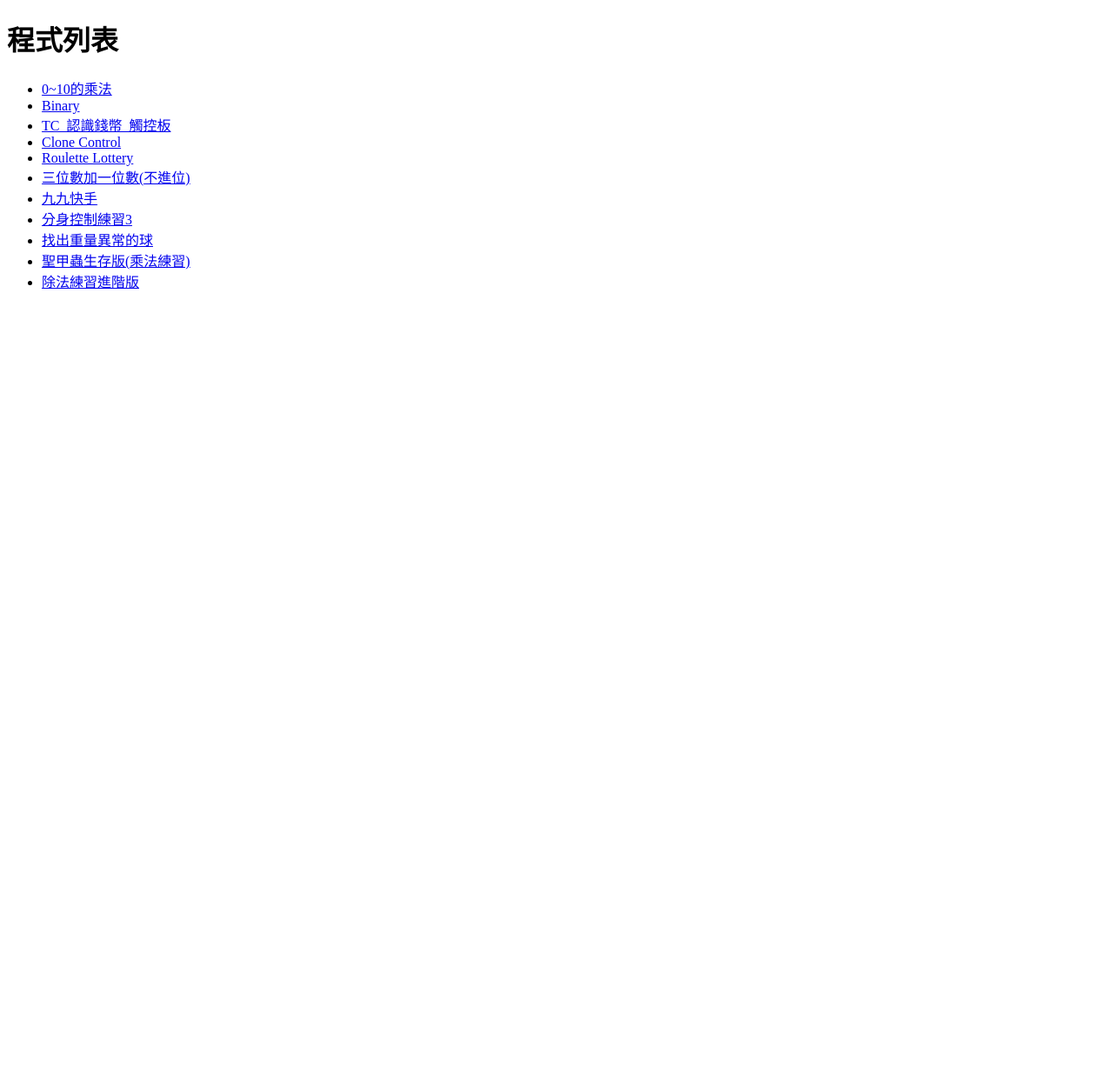
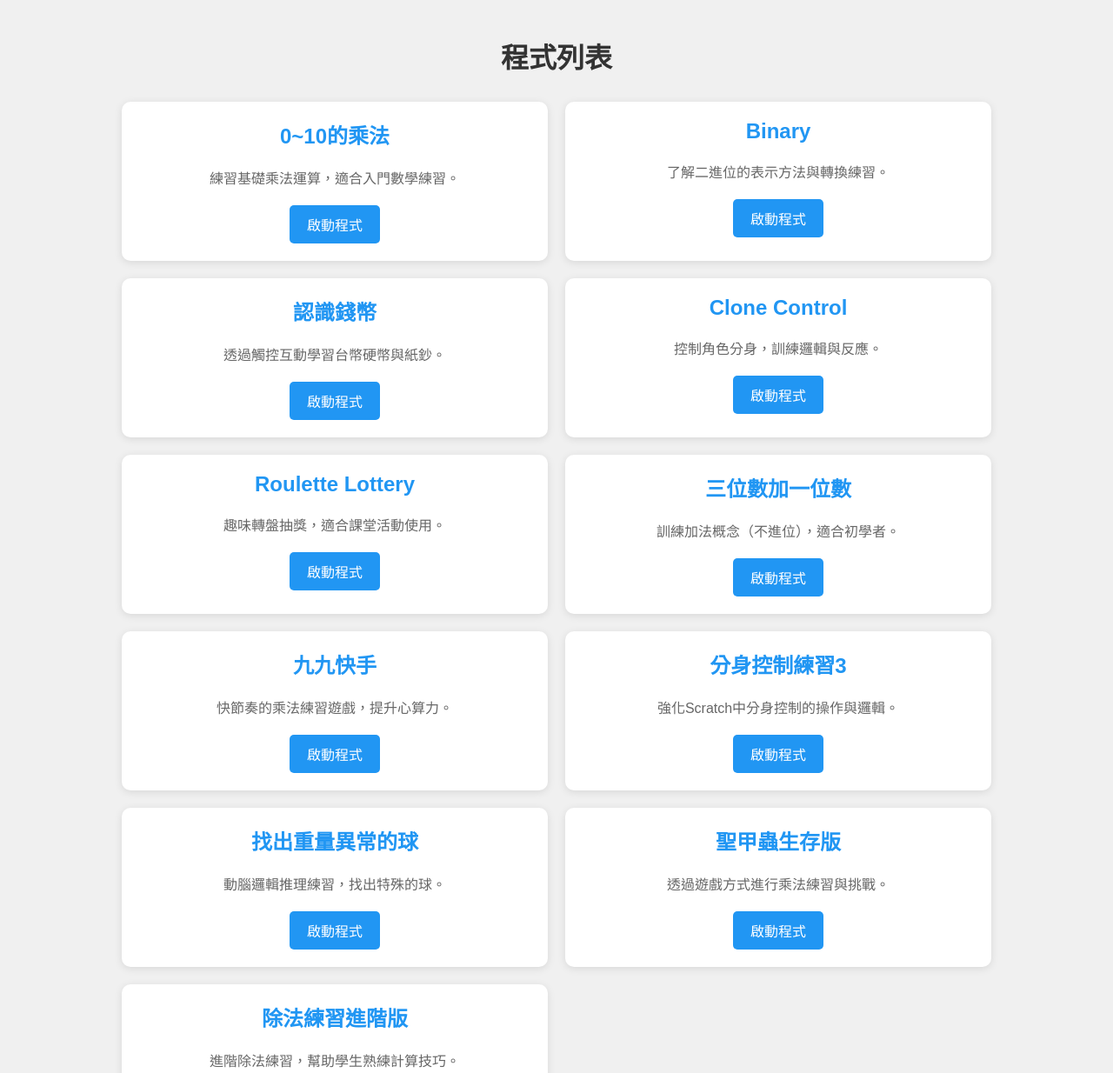
Before and after one commit to u854007/Scratch, a plain HTML site: page index.html in a window 1280 px wide. Shown: the top 1234 px of the page at 87% size. Before the commit the page ends 800 px from the top, so only its background shows below. Drawn offline with Linux system fonts and the light colour scheme.

Commit message:
Update index.html

```diff
--- a/index.html
+++ b/index.html
@@ -4,21 +4,127 @@
     <meta charset="UTF-8">
     <meta name="viewport" content="width=device-width, initial-scale=1.0">
     <title>程式列表</title>
+    <style>
+        body {
+            font-family: Arial, sans-serif;
+            margin: 0;
+            padding: 20px;
+            background-color: #f0f0f0;
+            display: flex;
+            flex-direction: column;
+            align-items: center;
+        }
+
+        h1 {
+            color: #333;
+            text-align: center;
+            margin-bottom: 30px;
+        }
+
+        .tools-container {
+            display: grid;
+            grid-template-columns: repeat(2, 1fr);
+            gap: 20px;
+            max-width: 1000px;
+            width: 100%;
+        }
+
+        .tool-card {
+            background-color: white;
+            border-radius: 10px;
+            padding: 20px;
+            text-align: center;
+            box-shadow: 0 2px 10px rgba(0,0,0,0.1);
+            transition: transform 0.3s ease;
+        }
+
+        .tool-card:hover {
+            transform: translateY(-5px);
+        }
+
+        .tool-card h2 {
+            color: #2196F3;
+            margin-top: 0;
+        }
+
+        .tool-card p {
+            color: #666;
+            margin-bottom: 20px;
+        }
+
+        .tool-card a {
+            display: inline-block;
+            padding: 10px 20px;
+            background-color: #2196F3;
+            color: white;
+            text-decoration: none;
+            border-radius: 5px;
+            transition: background-color 0.3s ease;
+        }
+
+        .tool-card a:hover {
+            background-color: #1976D2;
+        }
+    </style>
 </head>
 <body>
     <h1>程式列表</h1>
-    <ul>
-        <li><a href="0~10的乘法.html">0~10的乘法</a></li>
-        <li><a href="Binary.html">Binary</a></li>
-        <li><a href="TC_認識錢幣_觸控板.html">TC_認識錢幣_觸控板</a></li>
-        <li><a href="clone_control.html">Clone Control</a></li>
-        <li><a href="roulette_lottery.html">Roulette Lottery</a></li>
-        <li><a href="三位數加一位數(不進位).html">三位數加一位數(不進位)</a></li>
-        <li><a href="九九快手.html">九九快手</a></li>
-        <li><a href="分身控制練習3.html">分身控制練習3</a></li>
-        <li><a href="找出重量異常的球.html">找出重量異常的球</a></li>
-        <li><a href="聖甲蟲生存版(乘法練習).html">聖甲蟲生存版(乘法練習)</a></li>
-        <li><a href="除法練習進階版.html">除法練習進階版</a></li>
-    </ul>
+    <div class="tools-container">
+        <div class="tool-card">
+            <h2>0~10的乘法</h2>
+            <p>練習基礎乘法運算，適合入門數學練習。</p>
+            <a href="0~10的乘法.html">啟動程式</a>
+        </div>
+        <div class="tool-card">
+            <h2>Binary</h2>
+            <p>了解二進位的表示方法與轉換練習。</p>
+            <a href="Binary.html">啟動程式</a>
+        </div>
+        <div class="tool-card">
+            <h2>認識錢幣</h2>
+            <p>透過觸控互動學習台幣硬幣與紙鈔。</p>
+            <a href="TC_認識錢幣_觸控板.html">啟動程式</a>
+        </div>
+        <div class="tool-card">
+            <h2>Clone Control</h2>
+            <p>控制角色分身，訓練邏輯與反應。</p>
+            <a href="clone_control.html">啟動程式</a>
+        </div>
+        <div class="tool-card">
+            <h2>Roulette Lottery</h2>
+            <p>趣味轉盤抽獎，適合課堂活動使用。</p>
+            <a href="roulette_lottery.html">啟動程式</a>
+        </div>
+        <div class="tool-card">
+            <h2>三位數加一位數</h2>
+            <p>訓練加法概念（不進位），適合初學者。</p>
+            <a href="三位數加一位數(不進位).html">啟動程式</a>
+        </div>
+        <div class="tool-card">
+            <h2>九九快手</h2>
+            <p>快節奏的乘法練習遊戲，提升心算力。</p>
+            <a href="九九快手.html">啟動程式</a>
+        </div>
+        <div class="tool-card">
+            <h2>分身控制練習3</h2>
+            <p>強化Scratch中分身控制的操作與邏輯。</p>
+            <a href="分身控制練習3.html">啟動程式</a>
+        </div>
+        <div class="tool-card">
+            <h2>找出重量異常的球</h2>
+            <p>動腦邏輯推理練習，找出特殊的球。</p>
+            <a href="找出重量異常的球.html">啟動程式</a>
+        </div>
+        <div class="tool-card">
+            <h2>聖甲蟲生存版</h2>
+            <p>透過遊戲方式進行乘法練習與挑戰。</p>
+            <a href="聖甲蟲生存版(乘法練習).html">啟動程式</a>
+        </div>
+        <div class="tool-card">
+            <h2>除法練習進階版</h2>
+            <p>進階除法練習，幫助學生熟練計算技巧。</p>
+            <a href="除法練習進階版.html">啟動程式</a>
+        </div>
+    </div>
 </body>
 </html>
```
